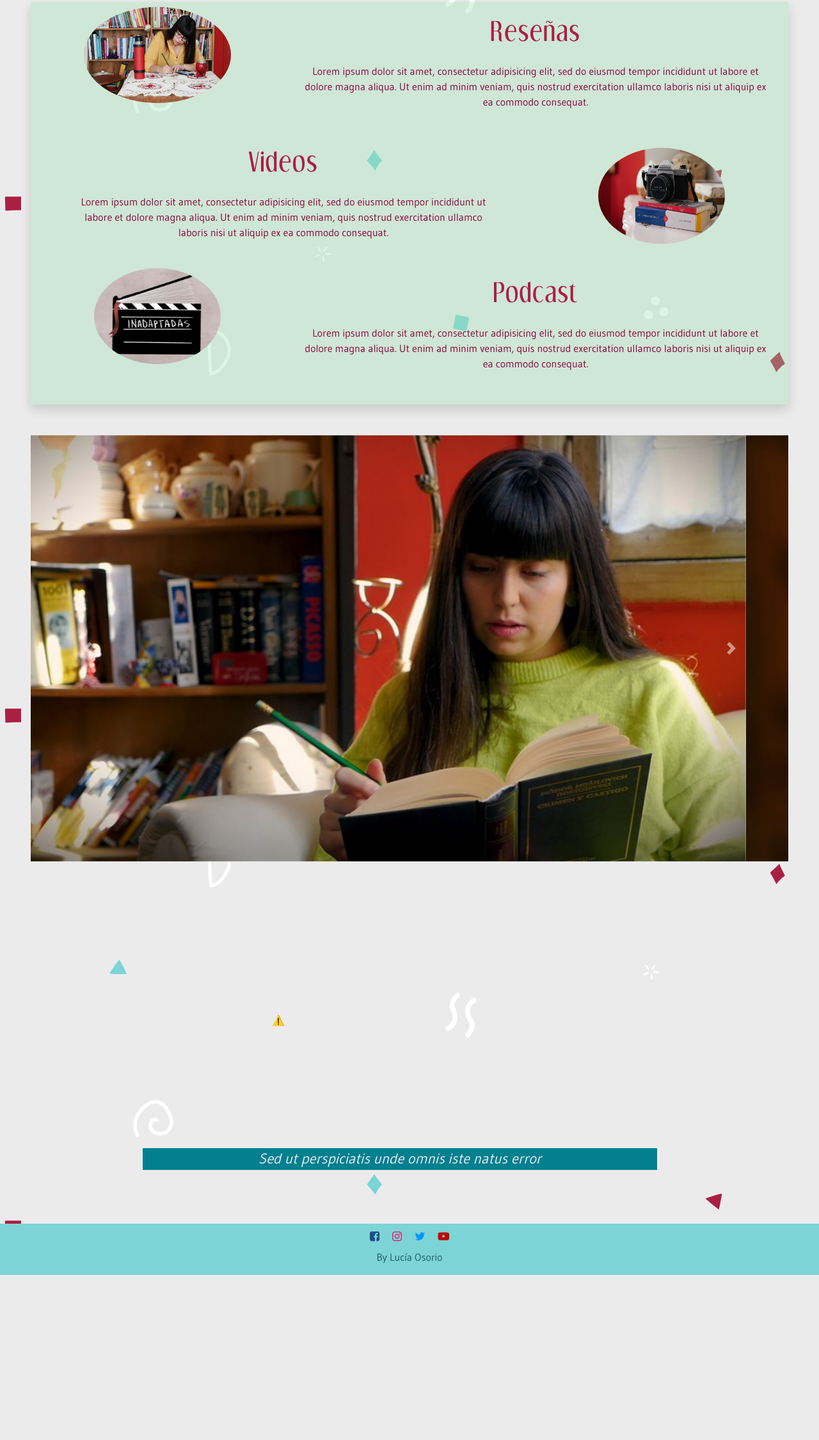
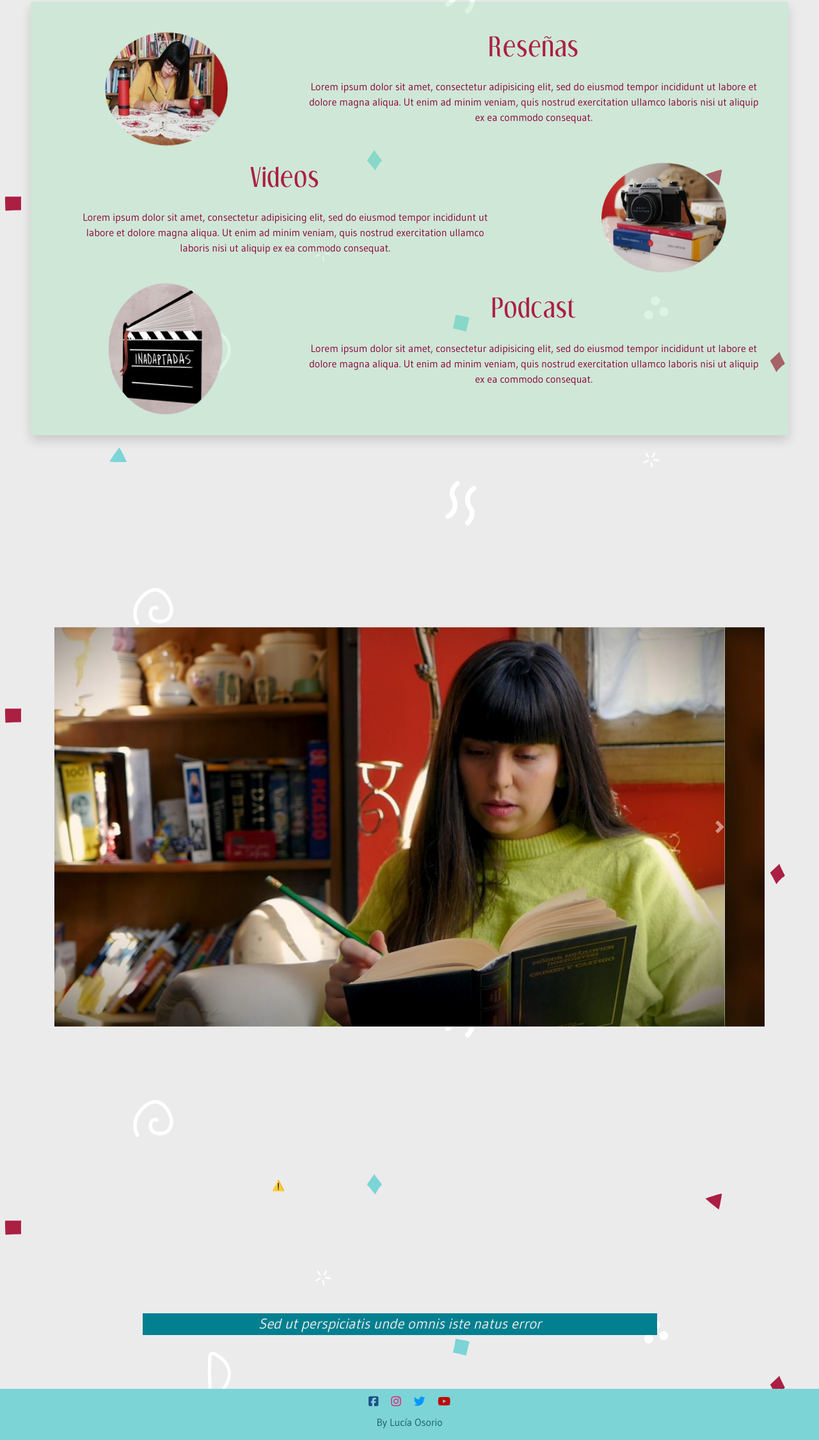
Before and after one commit to MarianaSz/CoderHouse-DesarrolloWeb, a website: page index.html in a window 1280 px wide. Shown: the part 462-2712 px from the top of the page at 64% size. Before the commit the page ends 2454 px from the top, so only its background shows below. Drawn offline with nearby package versions, Linux system fonts and the light colour scheme; no server answers; a web font is replaced by a local one.

Commit message:
efectos y optimización de imágenes en index

```diff
--- a/index.html
+++ b/index.html
@@ -10,13 +10,14 @@
       <meta name="keywords" content="bibliotacora, libros, lectura, leer, podcast, videos, novelas, cuentos, reseñas, críticas, cine">
       <meta name="description" content="Soy Lucía Osorio y Bibliotacora surgió como proyecto para hablar especialmente de libros, pero también de cine y un poco más. Encontrarás reseñas, recomendaciones, videos, cursos, etc.">
       <title>Bibliotacora</title>
-    <!-- Bootstrap CSS -->
+      <!-- Bootstrap CSS -->
+      <link rel="stylesheet" href="https://stackpath.bootstrapcdn.com/bootstrap/4.5.2/css/bootstrap.min.css" integrity="sha384-JcKb8q3iqJ61gNV9KGb8thSsNjpSL0n8PARn9HuZOnIxN0hoP+VmmDGMN5t9UJ0Z" crossorigin="anonymous">
+      <!-- Fonts -->
       <link href="https://fonts.googleapis.com/css2?family=Gudea:wght@400;700&display=swap" rel="stylesheet">
-      <link href="https://fonts.googleapis.com/css2?family=Gudea:wght@400;700&family=Lobster&display=swap" rel="stylesheet">
-      <link rel="stylesheet" href="https://stackpath.bootstrapcdn.com/bootstrap/4.5.2/css/bootstrap.min.css" integrity="sha384-JcKb8q3iqJ61gNV9KGb8thSsNjpSL0n8PARn9HuZOnIxN0hoP+VmmDGMN5t9UJ0Z" crossorigin="anonymous">
       <link href="https://fonts.googleapis.com/css2?family=Cantata+One&display=swap" rel="stylesheet">
-      <link href="https://fonts.googleapis.com/css2?family=Cantata+One&display=swap" rel="stylesheet">
+      <!-- Font Awesome -->
       <link rel="stylesheet" href="https://cdnjs.cloudflare.com/ajax/libs/font-awesome/4.7.0/css/font-awesome.min.css">
+      <!-- Animación -->
       <link rel="stylesheet" href="https://cdnjs.cloudflare.com/ajax/libs/animate.css/4.0.0/animate.min.css">
       <!-- favicon -->
       <link rel="icon" type="image/png" sizes="192x192"  href="./favicon/android-icon-192x192.png">
@@ -27,14 +28,14 @@
       <meta name="msapplication-TileColor" content="#ffffff">
       <meta name="msapplication-TileImage" content="/ms-icon-144x144.png">
       <meta name="theme-color" content="#ffffff">
-
       <link rel="stylesheet" href="./css/main.css">
    </head>
      <body>
+        <!-- Menu Bar -->
         <nav class="navegacion navbar navbar-expand-lg shadow fixed-top navbar--custom">
           <div class="container-fluid">
             <a class="navbar-brand" href="#">
-                <img src="./images/BBlogo2.jpg" alt="logo-bibliotacora" width="85px" height="45px">
+                <img src="./images/BBlogo2-resize.jpg" alt="logo-bibliotacora">
             </a>
             <button class="navbar-toggler btn-info" type="button" data-toggle="collapse" data-target="#navbarResponsive" aria-controls="navbarResponsive" aria-expanded="false" aria-label="Toggle navigation">
               <span class="navbar-toggler-icon align-self-center"><img src="./images/plus.svg" alt="icono-plus"></span>
@@ -62,6 +63,7 @@
             </div>
           </div>
       </nav>
+      <!-- Presentacion -->
       <section class="presentacion">
         <div class="container w-100 mt-2 p-md-3 p-lg-5">
             <h1 class="presentacion__titulo animate__animated animate__heartBeat"> Bibliotácora</h1>
@@ -70,11 +72,20 @@
             </p>
         </div>
       </section>
-      <section class="d-flex flex-column justify-content-center m-lg-5 px-3 shadow intro-contenido">
-        <div class="d-flex justify-content-center row pt-2">
-            <div class="col-12 col-md-4 contenedor-imagen">
+      <!-- Resumen contenido -->
+      <section class="d-flex flex-column justify-content-center m-lg-5 p-4 shadow intro-contenido">
+        <!-- Presentación reseñas -->
+        <div class="d-flex justify-content-center align-center row pt-2">
+            <div class="col-12 col-md-4 p-3 contenedor-imagen">
                 <a href="resenias.html">
-                  <img class="rounded-circle" src="./images/miniatura_resenia-min.jpg" alt="imagen-reseñas" width="230px" height="150px">
+                  <div class="blocks">
+                    <div class="block">
+                      <div class="overlay d-flex align-items-center justify-content-center">
+                          <i class="fas fa-heart fa-3x tigerlily"></i>
+                      </div>
+                      <img class="rounded-circle image hoverable" src="./images/minresenia-resize.jpg" alt="imagen-reseñas">
+                    </div>
+                  </div>
                 </a>
             </div>
             <div class="col-12 col-md-8 p-3 px-md-3">
@@ -84,7 +95,8 @@
                 <p class="px-3 w-3 intro-contenido__texto" >Lorem ipsum dolor sit amet, consectetur adipisicing elit, sed do eiusmod tempor incididunt ut labore et dolore magna aliqua. Ut enim ad minim veniam, quis nostrud exercitation ullamco laboris nisi ut aliquip ex ea commodo consequat.
                 </p>
             </div>
-          </div>
+          </div
+          <!-- Presentacion videos -->
           <div class="d-flex justify-content-center row pt-2">
             <div class="col-12 col-md-8 px-3">
               <a href="videos.html"><h2 class="intro-contenido__titulo animate__animated animate__backInLeft">Videos</h2></a>
@@ -93,14 +105,29 @@
           </div>
           <div class="col-12 col-md-4 contenedor-imagen">
               <a href="videos.html">
-                <img class="rounded-circle px-3" src="./images/miniatura_videos-min.jpg" alt="imagen-de-videos" width="230px" height="150px">
+                <div class="blocks">
+                  <div class="block">
+                    <div class="overlay d-flex align-items-center justify-content-center">
+                        <i class="fas fa-heart fa-3x tigerlily"></i>
+                    </div>
+                    <img class="rounded-circle hoverable" src="./images/minvideo-resize2.jpg" alt="imagen-de-videos">
+                  </div>
+                </div>
               </a>
           </div>
         </div>
+        <!-- Presentacion Podcast -->
         <div class="d-flex justify-content-center row pt-2">
             <div class="col-12 col-md-4 contenedor-imagen">
                 <a href="novedades.html">
-                  <img class="rounded-circle px-3" src="./images/Inadaptadas_logo.jpg" alt="imagen-reseñas" width="230px" height="150px">
+                  <div class="blocks">
+                    <div class="block">
+                      <div class="overlay d-flex align-items-center justify-content-center">
+                          <i class="fas fa-heart fa-3x tigerlily"></i>
+                      </div>
+                      <img class="rounded-circle img-fluid" src="./images/Webp.net-resizeimage.jpg" alt="logo-inadaptadas-podcast">
+                    </div>
+                  </div>
                 </a>
             </div>
             <div class="col-12 col-md-8 p-3 px-md-3">
@@ -112,8 +139,9 @@
             </div>
       </div>
       </section>
+      <!-- Seccion carrousel imágenes -->
       <section class="m-lg-5">
-        <div id="carouselExampleIndicators" class="carousel slide mt-3 mt-lg-5" data-ride="carousel">
+        <div id="carouselExampleIndicators" class="carousel slide mt-3 mt-lg-5 container" data-ride="carousel">
           <div class="carousel-inner" role="listbox">
             <div class="carousel-item active">
               <img class="d-block w-100" src="./images/slide_1-min.jpg" alt="primer-slide">
@@ -168,6 +196,7 @@
           <p>By Lucía Osorio </p>
        </div>
     </footer>
+    <script src='https://kit.fontawesome.com/a076d05399.js'></script>
     <script src="https://unpkg.com/@lottiefiles/lottie-player@latest/dist/lottie-player.js"></script>
     <script src="https://unpkg.com/@lottiefiles/lottie-player@latest/dist/lottie-player.js"></script>
     <script src="https://code.jquery.com/jquery-3.5.1.slim.min.js" integrity="sha384-DfXdz2htPH0lsSSs5nCTpuj/zy4C+OGpamoFVy38MVBnE+IbbVYUew+OrCXaRkfj" crossorigin="anonymous"></script>
--- a/sass/_global.scss
+++ b/sass/_global.scss
@@ -36,6 +36,11 @@ body{
   }
 }
 
+.carousel{
+  margin-top: 300px !important;
+}
+
+
 .intro-contenido{
     margin: 0 30px;
   	background-color: rgba(155,222,172,0.35);
@@ -50,6 +55,32 @@ body{
           font-size: 1rem;
         	color: $color-wine;
    }
+}
+
+//Efectos:  https://mdbootstrap.com/snippets/jquery/marta-szymanska/625341#html-tab-view
+.blocks .block {
+  transform: perspective(600px) rotateY(-30deg);
+  transition: transform .3s;
+  &:hover {
+    transform: rotateY(0);
+   .overlay {
+      opacity: 1;
+    }
+  }
+ .overlay {
+      position: fixed;
+      top: 0;
+      right: 0;
+      bottom: 0;
+      left: 0;
+      z-index: 2;
+      opacity: 0;
+      transition: opacity .3s ease;
+      transform: translate3d(0, 0, 0);
+      i{
+        color: $light-turquoise;
+      }
+    }
 }
 
 .intro-podcast{
```
Also changed, not shown: contacto.html (+5 -2 lines), css/main.css, images/BBlogo2-resize.jpg (added), images/Webp.net-resizeimage.jpg (added), images/miniatura_videos-min.jpg (deleted), images/minresenia-resize.jpg (added), images/minvideo-resize2.jpg (added).
